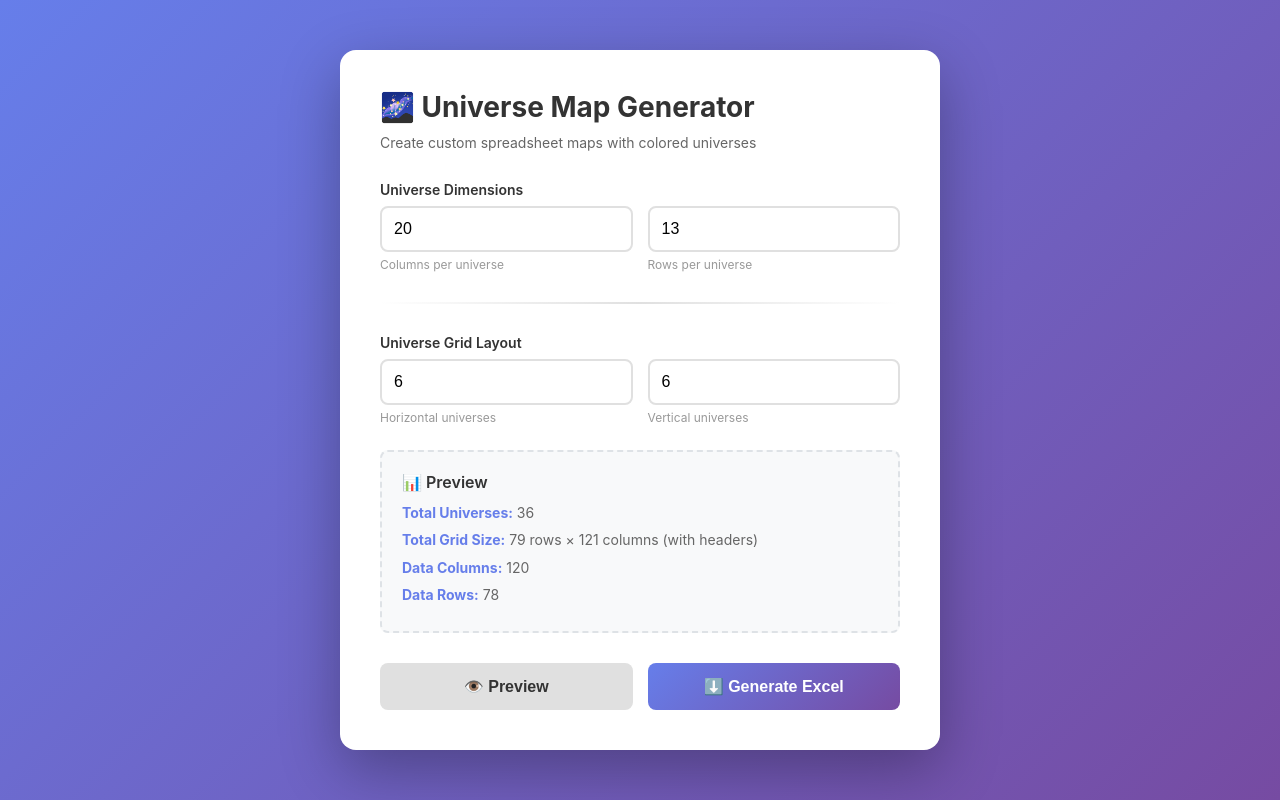
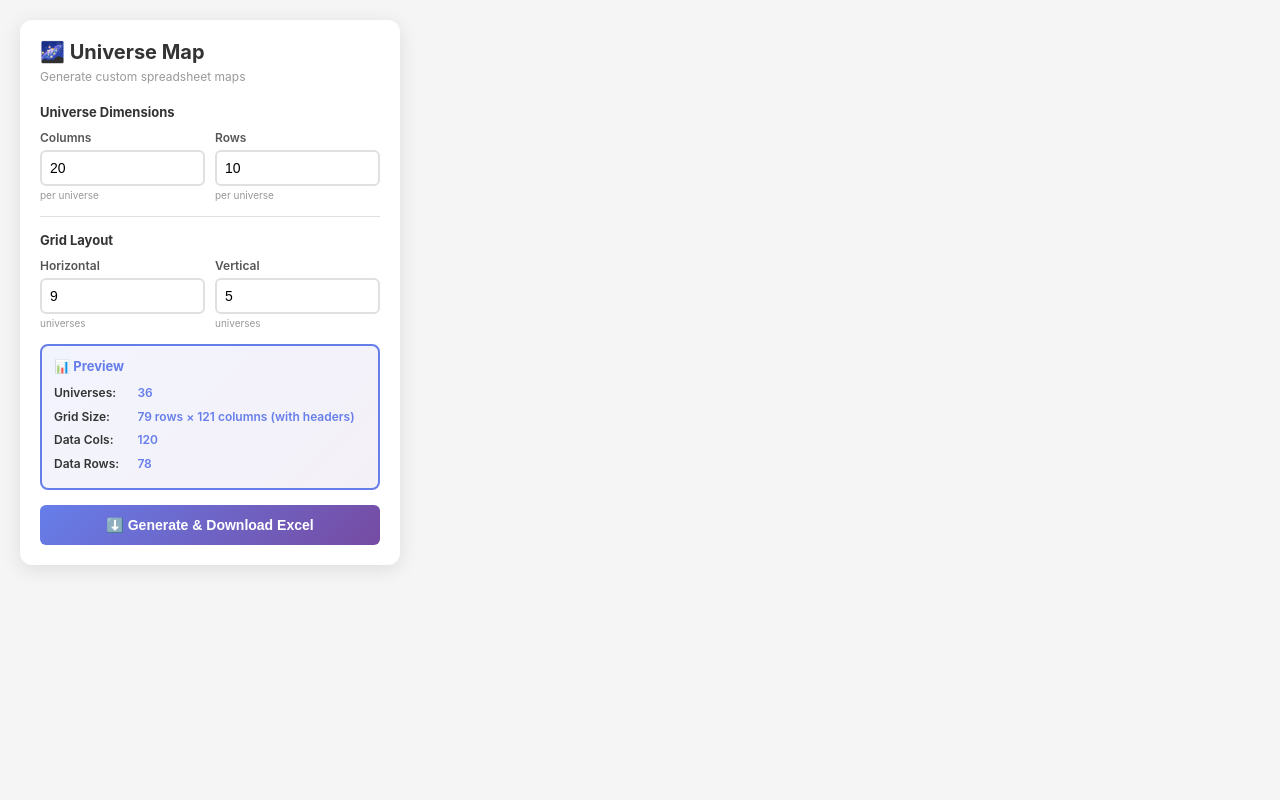
Before and after one commit to stephanschulz/spread-map, a Flask app: page / in a window 1280 px wide. Run offline with Flask 3, Linux system fonts and the light colour scheme.

Commit message:
web export works

```diff
--- a/app.py
+++ b/app.py
@@ -12,28 +12,23 @@ import csv
 
 app = Flask(__name__)
 
-def generate_universe_colors():
-    """Generate distinct colors with 20% transparency (80% opacity = CC)."""
+def generate_universe_colors(total_universes):
+    """Generate distinct colors with 20% transparency for any number of universes."""
+    # Extended color palette with more distinct colors
     base_colors = [
         'CCFF6B6B', 'CC4ECDC4', 'CCFFE66D', 'CC95E1D3', 'CCFF8B94', 'CCA8E6CF',
         'CCFFD93D', 'CC6BCF7F', 'CCFFA07A', 'CC87CEEB', 'CCDDA15E', 'CCB4A7D6',
-    ]
-
-    color_pattern = [
-        [0, 3, 1, 4, 2, 5],
-        [6, 9, 7, 10, 8, 11],
-        [1, 4, 2, 5, 0, 3],
-        [7, 10, 8, 11, 6, 9],
-        [2, 5, 0, 3, 1, 4],
-        [8, 11, 6, 9, 7, 10],
+        'CCFFC0CB', 'CC98D8C8', 'CCFFD700', 'CC9370DB', 'CCFFA500', 'CC20B2AA',
+        'CCFF69B4', 'CC7FFFD4', 'CCFFDAB9', 'CC8FBC8F', 'CCFFC1CC', 'CCAFEEEE',
+        'CCFFB6C1', 'CC00CED1', 'CCFFA07A', 'CC9ACD32', 'CCFF7F50', 'CC48D1CC',
+        'CCFFD700', 'CC9932CC', 'CCFF8C00', 'CC00FA9A', 'CCDA70D6', 'CC32CD32',
     ]
 
     colors = {}
-    for row in range(6):
-        for col in range(6):
-            universe_num = (row * 6) + col + 1
-            color_idx = color_pattern[row][col]
-            colors[universe_num] = base_colors[color_idx]
+    for i in range(total_universes):
+        # Cycle through colors if we have more universes than colors
+        color_idx = i % len(base_colors)
+        colors[i + 1] = base_colors[color_idx]
 
     return colors
 
@@ -77,13 +72,13 @@ def generate_map_data(cols_per_universe, rows_per_universe, universes_horizontal
 
     return grid
 
-def create_excel_file(grid):
+def create_excel_file(grid, total_universes):
     """Create Excel file from grid data."""
     wb = Workbook()
     ws = wb.active
     ws.title = "Universe Map"
 
-    colors = generate_universe_colors()
+    colors = generate_universe_colors(total_universes)
 
     # Styles
     header_fill = PatternFill(start_color='D3D3D3', end_color='D3D3D3', fill_type='solid')
@@ -161,8 +156,9 @@ def generate():
             return jsonify({'error': 'Universe counts must be between 1 and 10'}), 400
 
         # Generate data
+        total_universes = universes_h * universes_v
         grid = generate_map_data(cols, rows, universes_h, universes_v)
-        wb = create_excel_file(grid)
+        wb = create_excel_file(grid, total_universes)
 
         # Save to bytes
         output = io.BytesIO()
@@ -203,9 +199,10 @@ def preview():
         return jsonify({'error': str(e)}), 500
 
 if __name__ == '__main__':
+    port = 5001
     print("\n🚀 Universe Map Generator Web App")
     print("=" * 50)
-    print("Opening at: http://localhost:5000")
+    print(f"Opening at: http://localhost:{port}")
     print("Press Ctrl+C to stop the server")
     print("=" * 50 + "\n")
-    app.run(debug=True, port=5000)
+    app.run(debug=True, port=port, host='127.0.0.1')
--- a/templates/index.html
+++ b/templates/index.html
@@ -13,59 +13,65 @@
 
         body {
             font-family: -apple-system, BlinkMacSystemFont, 'Segoe UI', Roboto, Oxygen, Ubuntu, Cantarell, sans-serif;
-            background: linear-gradient(135deg, #667eea 0%, #764ba2 100%);
-            min-height: 100vh;
-            display: flex;
-            justify-content: center;
-            align-items: center;
+            background: #f5f5f5;
             padding: 20px;
         }
 
         .container {
+            position: absolute;
+            top: 20px;
+            left: 20px;
             background: white;
-            border-radius: 16px;
-            box-shadow: 0 20px 60px rgba(0, 0, 0, 0.3);
-            max-width: 600px;
-            width: 100%;
-            padding: 40px;
+            border-radius: 12px;
+            box-shadow: 0 4px 20px rgba(0, 0, 0, 0.1);
+            width: 380px;
+            padding: 20px;
         }
 
         h1 {
             color: #333;
-            margin-bottom: 10px;
-            font-size: 28px;
+            margin-bottom: 5px;
+            font-size: 20px;
+            display: flex;
+            align-items: center;
+            gap: 8px;
         }
 
         .subtitle {
-            color: #666;
-            margin-bottom: 30px;
-            font-size: 14px;
+            color: #999;
+            margin-bottom: 20px;
+            font-size: 12px;
         }
 
         .form-group {
-            margin-bottom: 25px;
+            margin-bottom: 15px;
         }
 
         label {
             display: block;
-            color: #333;
+            color: #555;
             font-weight: 600;
-            margin-bottom: 8px;
-            font-size: 14px;
+            margin-bottom: 5px;
+            font-size: 12px;
         }
 
         .input-row {
             display: grid;
             grid-template-columns: 1fr 1fr;
-            gap: 15px;
+            gap: 10px;
+        }
+
+        .input-wrapper {
+            display: flex;
+            flex-direction: column;
         }
 
         input[type="number"] {
             width: 100%;
-            padding: 12px;
+            padding: 8px;
             border: 2px solid #e0e0e0;
-            border-radius: 8px;
-            font-size: 16px;
+            border-radius: 6px;
+            font-size: 14px;
             transition: border-color 0.3s;
         }
 
@@ -75,81 +81,73 @@
         }
 
         .help-text {
-            font-size: 12px;
+            font-size: 10px;
             color: #999;
-            margin-top: 5px;
+            margin-top: 3px;
         }
 
         .preview-box {
-            background: #f8f9fa;
-            border: 2px dashed #dee2e6;
+            background: linear-gradient(135deg, #667eea15 0%, #764ba215 100%);
+            border: 2px solid #667eea;
             border-radius: 8px;
-            padding: 20px;
-            margin: 25px 0;
-            display: none;
-        }
-
-        .preview-box.show {
-            display: block;
+            padding: 12px;
+            margin: 15px 0;
         }
 
         .preview-title {
-            font-weight: 600;
-            color: #333;
-            margin-bottom: 10px;
+            font-weight: 700;
+            color: #667eea;
+            margin-bottom: 8px;
+            font-size: 13px;
         }
 
         .preview-info {
-            color: #666;
-            font-size: 14px;
-            line-height: 1.6;
+            color: #555;
+            font-size: 12px;
+            line-height: 1.8;
         }
 
         .preview-info div {
-            margin: 5px 0;
+            margin: 2px 0;
         }
 
         .preview-info strong {
-            color: #667eea;
+            color: #333;
+            font-weight: 600;
+            display: inline-block;
+            min-width: 80px;
         }
 
-        .button-group {
-            display: flex;
-            gap: 15px;
-            margin-top: 30px;
+        .preview-value {
+            color: #667eea;
+            font-weight: 600;
+        }
+
+        .divider {
+            height: 1px;
+            background: #e0e0e0;
+            margin: 15px 0;
         }
 
         button {
-            flex: 1;
-            padding: 14px 24px;
+            width: 100%;
+            padding: 12px;
             border: none;
-            border-radius: 8px;
-            font-size: 16px;
+            border-radius: 6px;
+            font-size: 14px;
             font-weight: 600;
             cursor: pointer;
             transition: all 0.3s;
-        }
-
-        .btn-preview {
-            background: #e0e0e0;
-            color: #333;
-        }
-
-        .btn-preview:hover {
-            background: #d0d0d0;
-        }
-
-        .btn-generate {
             background: linear-gradient(135deg, #667eea 0%, #764ba2 100%);
             color: white;
         }
 
-        .btn-generate:hover {
-            transform: translateY(-2px);
-            box-shadow: 0 10px 25px rgba(102, 126, 234, 0.4);
+        button:hover {
+            transform: translateY(-1px);
+            box-shadow: 0 6px 20px rgba(102, 126, 234, 0.4);
         }
 
-        .btn-generate:disabled {
+        button:disabled {
             opacity: 0.5;
             cursor: not-allowed;
             transform: none;
@@ -158,8 +156,9 @@
         .loading {
             display: none;
             text-align: center;
-            padding: 20px;
+            padding: 15px;
             color: #667eea;
+            font-size: 12px;
         }
 
         .loading.show {
@@ -167,13 +166,13 @@
         }
 
         .spinner {
-            border: 3px solid #f3f3f3;
-            border-top: 3px solid #667eea;
+            border: 2px solid #f3f3f3;
+            border-top: 2px solid #667eea;
             border-radius: 50%;
-            width: 40px;
-            height: 40px;
-            animation: spin 1s linear infinite;
-            margin: 0 auto 10px;
+            width: 24px;
+            height: 24px;
+            animation: spin 0.8s linear infinite;
+            margin: 0 auto 8px;
         }
 
         @keyframes spin {
@@ -185,78 +184,84 @@
             background: #fee;
             border: 2px solid #fcc;
             color: #c33;
-            padding: 12px;
-            border-radius: 8px;
-            margin-top: 15px;
+            padding: 10px;
+            border-radius: 6px;
+            margin-top: 10px;
             display: none;
+            font-size: 12px;
         }
 
         .error.show {
             display: block;
         }
 
-        .divider {
-            height: 2px;
-            background: linear-gradient(90deg, transparent, #e0e0e0, transparent);
-            margin: 30px 0;
+        .section-title {
+            font-size: 13px;
+            font-weight: 700;
+            color: #333;
+            margin-bottom: 10px;
         }
     </style>
 </head>
 <body>
     <div class="container">
-        <h1>🌌 Universe Map Generator</h1>
-        <p class="subtitle">Create custom spreadsheet maps with colored universes</p>
+        <h1>🌌 Universe Map</h1>
+        <p class="subtitle">Generate custom spreadsheet maps</p>
 
         <form id="mapForm">
+            <div class="section-title">Universe Dimensions</div>
             <div class="form-group">
-                <label>Universe Dimensions</label>
                 <div class="input-row">
-                    <div>
+                    <div class="input-wrapper">
+                        <label>Columns</label>
                         <input type="number" id="cols" name="cols" value="20" min="1" max="50" required>
-                        <div class="help-text">Columns per universe</div>
+                        <div class="help-text">per universe</div>
                     </div>
-                    <div>
-                        <input type="number" id="rows" name="rows" value="13" min="1" max="50" required>
-                        <div class="help-text">Rows per universe</div>
+                    <div class="input-wrapper">
+                        <label>Rows</label>
+                        <input type="number" id="rows" name="rows" value="10" min="1" max="50" required>
+                        <div class="help-text">per universe</div>
                     </div>
                 </div>
             </div>
 
             <div class="divider"></div>
 
+            <div class="section-title">Grid Layout</div>
             <div class="form-group">
-                <label>Universe Grid Layout</label>
                 <div class="input-row">
-                    <div>
-                        <input type="number" id="universes_h" name="universes_h" value="6" min="1" max="10" required>
-                        <div class="help-text">Horizontal universes</div>
+                    <div class="input-wrapper">
+                        <label>Horizontal</label>
+                        <input type="number" id="universes_h" name="universes_h" value="9" min="1" max="10" required>
+                        <div class="help-text">universes</div>
                     </div>
-                    <div>
-                        <input type="number" id="universes_v" name="universes_v" value="6" min="1" max="10" required>
-                        <div class="help-text">Vertical universes</div>
+                    <div class="input-wrapper">
+                        <label>Vertical</label>
+                        <input type="number" id="universes_v" name="universes_v" value="5" min="1" max="10" required>
+                        <div class="help-text">universes</div>
                     </div>
                 </div>
             </div>
 
-            <div class="preview-box" id="previewBox">
+            <div class="preview-box">
                 <div class="preview-title">📊 Preview</div>
-                <div class="preview-info" id="previewInfo"></div>
+                <div class="preview-info" id="previewInfo">
+                    <div><strong>Universes:</strong> <span class="preview-value" id="totalUniverses">-</span></div>
+                    <div><strong>Grid Size:</strong> <span class="preview-value" id="gridSize">-</span></div>
+                    <div><strong>Data Cols:</strong> <span class="preview-value" id="dataCols">-</span></div>
+                    <div><strong>Data Rows:</strong> <span class="preview-value" id="dataRows">-</span></div>
+                </div>
             </div>
 
-            <div class="button-group">
-                <button type="button" class="btn-preview" onclick="updatePreview()">
-                    👁️ Preview
-                </button>
-                <button type="submit" class="btn-generate">
-                    ⬇️ Generate Excel
-                </button>
-            </div>
+            <button type="submit">
+                ⬇️ Generate & Download Excel
+            </button>
 
             <div class="error" id="errorBox"></div>
 
             <div class="loading" id="loading">
                 <div class="spinner"></div>
-                <div>Generating your universe map...</div>
+                <div>Generating...</div>
             </div>
         </form>
     </div>
@@ -269,28 +274,28 @@
                 method: 'POST',
                 body: formData
             })
-            .then(response => response.json())
+            .then(response => {
+                if (!response.ok) {
+                    throw new Error('Preview failed: ' + response.status);
+                }
+                return response.json();
+            })
             .then(data => {
                 if (data.error) {
                     showError(data.error);
                     return;
                 }
 
-                const previewBox = document.getElementById('previewBox');
-                const previewInfo = document.getElementById('previewInfo');
+                document.getElementById('totalUniverses').textContent = data.total_universes;
+                document.getElementById('gridSize').textContent = data.grid_size;
+                document.getElementById('dataCols').textContent = data.total_cols;
+                document.getElementById('dataRows').textContent = data.total_rows;
 
-                previewInfo.innerHTML = `
-                    <div><strong>Total Universes:</strong> ${data.total_universes}</div>
-                    <div><strong>Total Grid Size:</strong> ${data.grid_size}</div>
-                    <div><strong>Data Columns:</strong> ${data.total_cols}</div>
-                    <div><strong>Data Rows:</strong> ${data.total_rows}</div>
-                `;
-
-                previewBox.classList.add('show');
                 hideError();
             })
             .catch(error => {
-                showError('Failed to generate preview: ' + error.message);
+                console.error('Preview error:', error);
+                // Don't show error to user for preview, just log it
             });
         }
 
@@ -298,7 +303,7 @@
             e.preventDefault();
 
             const loading = document.getElementById('loading');
-            const submitBtn = document.querySelector('.btn-generate');
+            const submitBtn = document.querySelector('button[type="submit"]');
 
             loading.classList.add('show');
             submitBtn.disabled = true;
@@ -319,7 +324,6 @@
                 return response.blob();
             })
             .then(blob => {
-                // Create download link
                 const url = window.URL.createObjectURL(blob);
                 const a = document.createElement('a');
                 a.href = url;
@@ -349,12 +353,22 @@
             document.getElementById('errorBox').classList.remove('show');
         }
 
-        // Auto-preview on load
-        window.addEventListener('load', updatePreview);
+        // Auto-update preview when inputs change
+        document.querySelectorAll('input').forEach(input => {
+            input.addEventListener('input', updatePreview);
+            input.addEventListener('change', updatePreview);
+        });
 
-        // Update preview when inputs change
-        document.querySelectorAll('input').forEach(input => {
-            input.addEventListener('change', updatePreview);
+        // Initial preview - trigger multiple times to ensure it loads
+        if (document.readyState === 'loading') {
+            document.addEventListener('DOMContentLoaded', function() {
+                setTimeout(updatePreview, 100);
+            });
+        } else {
+            setTimeout(updatePreview, 100);
+        }
+        window.addEventListener('load', function() {
+            setTimeout(updatePreview, 200);
         });
     </script>
 </body>
```
Also changed, not shown: generate_map.py (+15 -34 lines).
